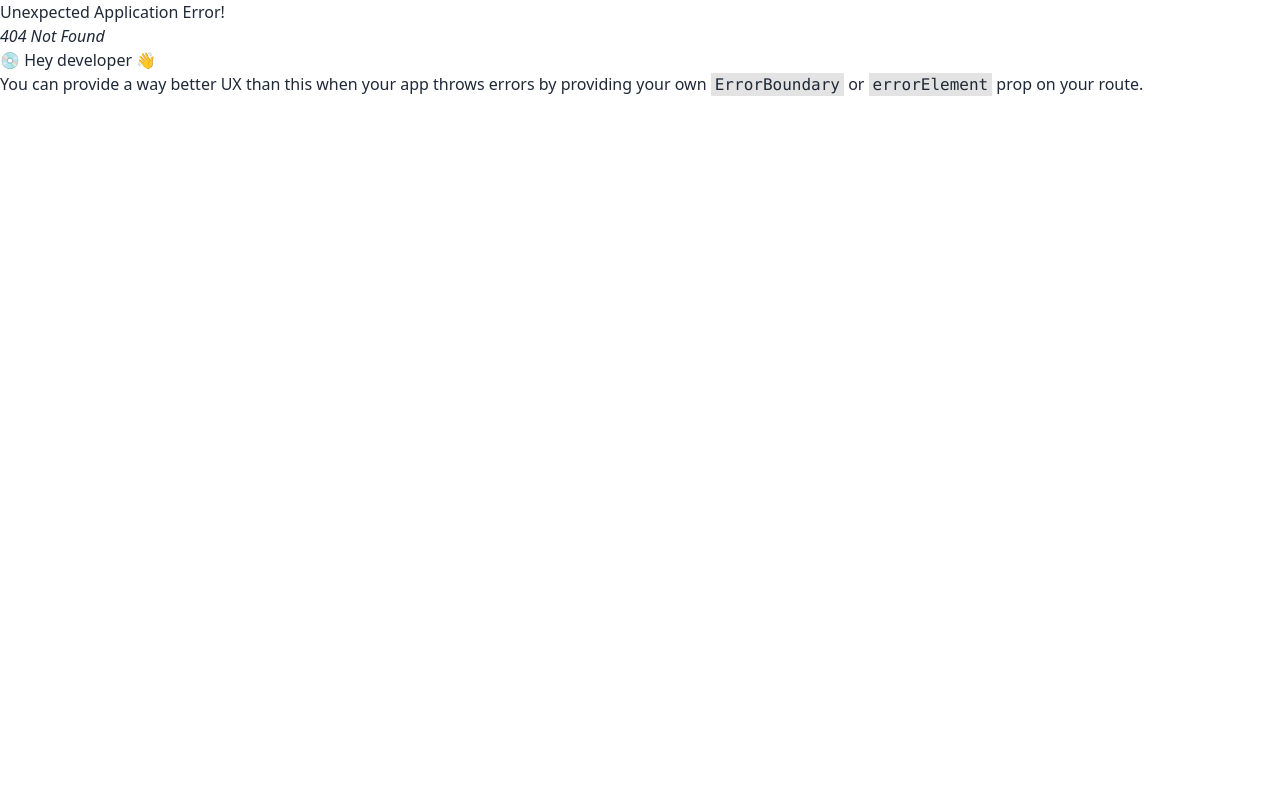
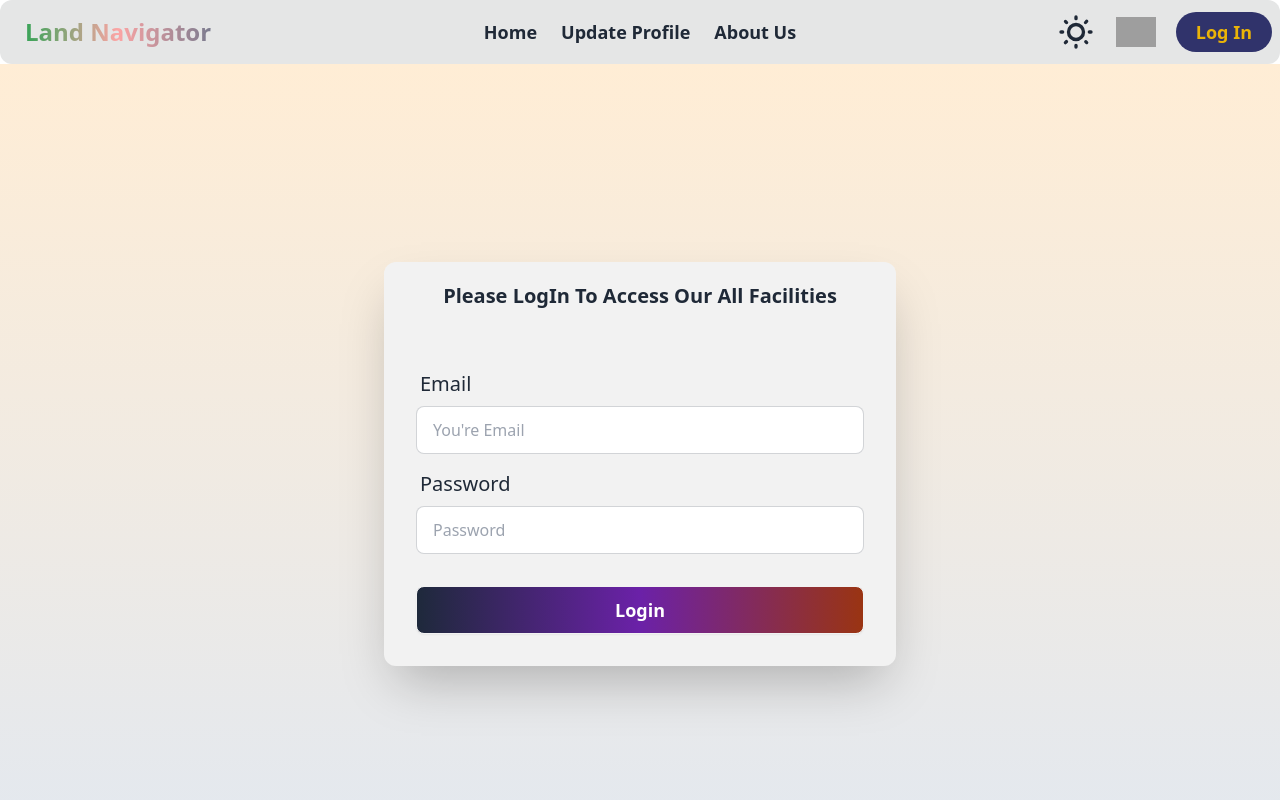
Before and after one commit to hasanredoy/Land_Navigator_Project, a React (Vite) app in the folder assignment-9/basic--setup/: page /login in a window 1280 px wide. Before the commit this address had no page. Shown: the top 800 px of the page. Built offline with nearby package versions, Linux system fonts and the light colour scheme; grey boxes are pictures that could not be loaded.

Commit message:
logIn form

```diff
--- a/assignment-9/basic--setup/src/components/navbar/Navbar.jsx
+++ b/assignment-9/basic--setup/src/components/navbar/Navbar.jsx
@@ -27,7 +27,7 @@ const Navbar = () => {
     </div>
   );
   return (
-    <div className="navbar bg-base-300  rounded-xl">
+    <div className="navbar bg-base-300  rounded-xl  lg:h-auto">
       <div className="navbar-start">
         <div className="dropdown">
           <div tabIndex={0} role="button" className="btn btn-ghost lg:hidden">
@@ -58,7 +58,7 @@ const Navbar = () => {
         >
           <Link
             to={"/"}
-            className="btn btn-ghost text-lg lg:text-2xl font-extrabold text-transparent bg-clip-text bg-gradient-to-r from-green-600 via-red-300 to-slate-500 animate-none  "
+            className="btn btn-ghost text-base lg:text-2xl font-extrabold text-transparent bg-clip-text bg-gradient-to-r from-green-600 via-red-300 to-slate-500 animate-none  "
           >
             Land Navigator
           </Link>
@@ -99,9 +99,9 @@ const Navbar = () => {
         <div className=" w-6 lg:w-10 rounded-full">
           <img src="https://pluspng.com/img-png/png-user-icon-circled-user-icon-2240.png" />
         </div>
-        <button className=" bg-[#30336b] rounded-full px-2 lg:px-5 text-lg font-bold text-yellow-500 flex justify-center items-center h-10 hover:bg-slate-100 ">
+        <Link to={'/login'}><button className=" bg-[#30336b] rounded-full px-2 lg:px-5 text-base lg:text-lg font-bold text-yellow-500 flex justify-center items-center h-10 hover:bg-slate-100 ">
           Log In
-        </button>
+        </button></Link>
       </div>
     </div>
   );
--- a/assignment-9/basic--setup/src/main.jsx
+++ b/assignment-9/basic--setup/src/main.jsx
@@ -1,29 +1,31 @@
-import React from 'react'
-import ReactDOM from 'react-dom/client'
-import './index.css'
-import {
-  createBrowserRouter,
-  RouterProvider,
-} from "react-router-dom";
-import Layout from './Layout/Layout.jsx';
-import Home from './pages/home/Home.jsx';
+import React from "react";
+import ReactDOM from "react-dom/client";
+import "./index.css";
+import { createBrowserRouter, RouterProvider } from "react-router-dom";
+import Layout from "./Layout/Layout.jsx";
+import Home from "./pages/home/Home.jsx";
+import Login from "./pages/home/login/Login.jsx";
 
 const router = createBrowserRouter([
   {
     path: "/",
     element: <Layout></Layout>,
-    children:[
+    children: [
       {
-        path:"/",
+        path: "/",
         element: <Home></Home>,
-        loader:()=>fetch('/land.json')
-    }
-  ]
+        loader: () => fetch("/land.json"),
+      },
+      {
+        path: "/login",
+        element: <Login></Login>,
+      },
+    ],
   },
 ]);
 
-ReactDOM.createRoot(document.getElementById('root')).render(
+ReactDOM.createRoot(document.getElementById("root")).render(
   <React.StrictMode>
     <RouterProvider router={router} />
-  </React.StrictMode>,
-)
+  </React.StrictMode>
+);
--- /dev/null
+++ b/assignment-9/basic--setup/src/pages/home/login/Login.jsx
@@ -0,0 +1,48 @@
+
+import AOS from "aos";
+import "aos/dist/aos.css";
+
+AOS.init();
+
+
+const Login = () => {
+  return (
+    <div className=" min-h-screen flex items-center justify-center bg-gradient-to-t from-slate-200 to-orange-100">
+      <div data-aos="zoom-in" data-aos-duration="1000" className=" w-[96%] mx-auto md:w-2/3 lg:w-1/2 text-base lg:text-xl  shrink-0 max-w-lg shadow-2xl bg-base-200 rounded-xl">
+        <h1 className=" font-bold text-lg lg:text-xl text-center py-5"> Please LogIn To Access Our All Facilities </h1>
+        <form className="card-body ">
+          <div className="form-control">
+            <label className="label ">
+              <span className="">Email</span>
+            </label>
+            <input
+              type="email"
+              placeholder="You're Email"
+              className="input input-bordered"
+              name="email"
+              required
+            />
+          </div>
+          <div className="form-control">
+            <label className="label">
+              <span className="">Password</span>
+            </label>
+            <input
+              type="password"
+              placeholder="Password"
+              className="input input-bordered"
+              name="password"
+              required
+            />
+
+          </div>
+          <div className="form-control mt-6">
+            <button className="btn text-white hover:bg-none hover:text-red-400 bg-gradient-to-r from-slate-800 via-purple-800 to-orange-800 text-lg">Login</button>
+          </div>
+        </form>
+      </div>
+    </div>
+  );
+};
+
+export default Login;
```
